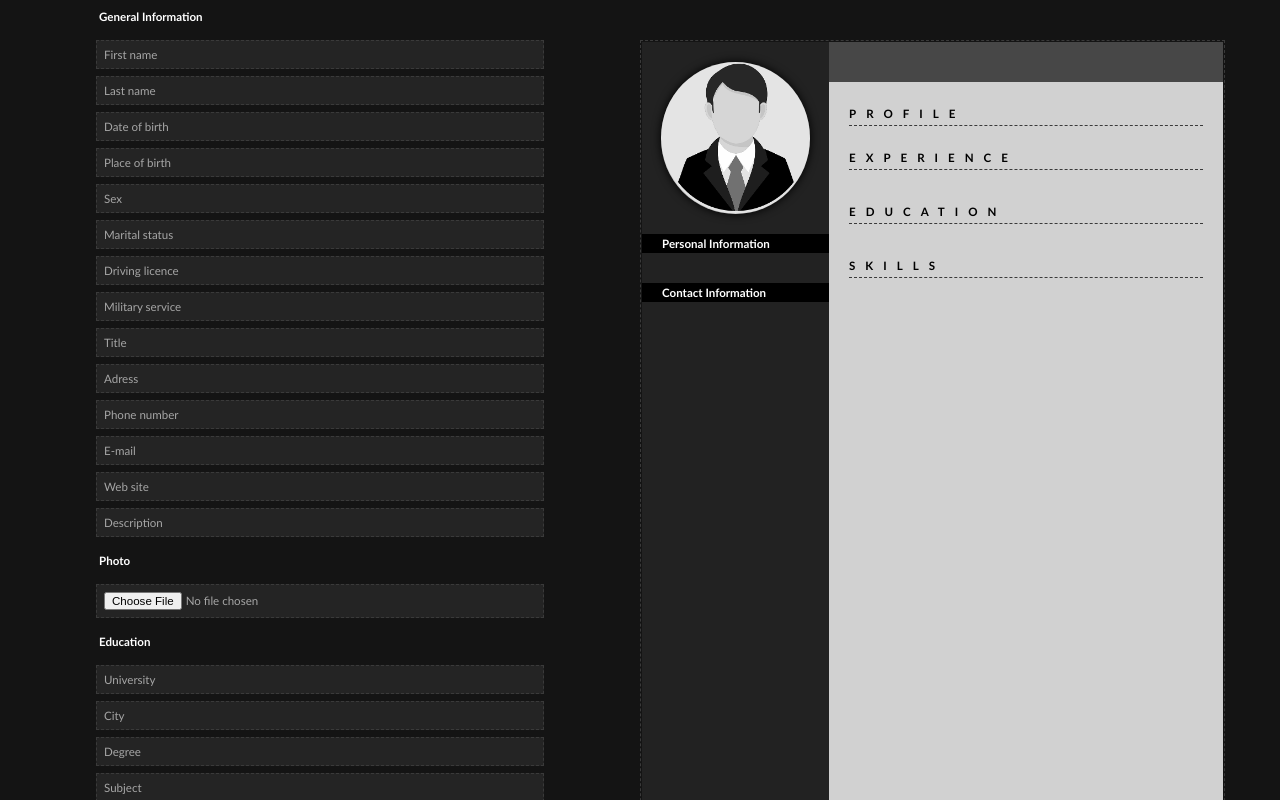
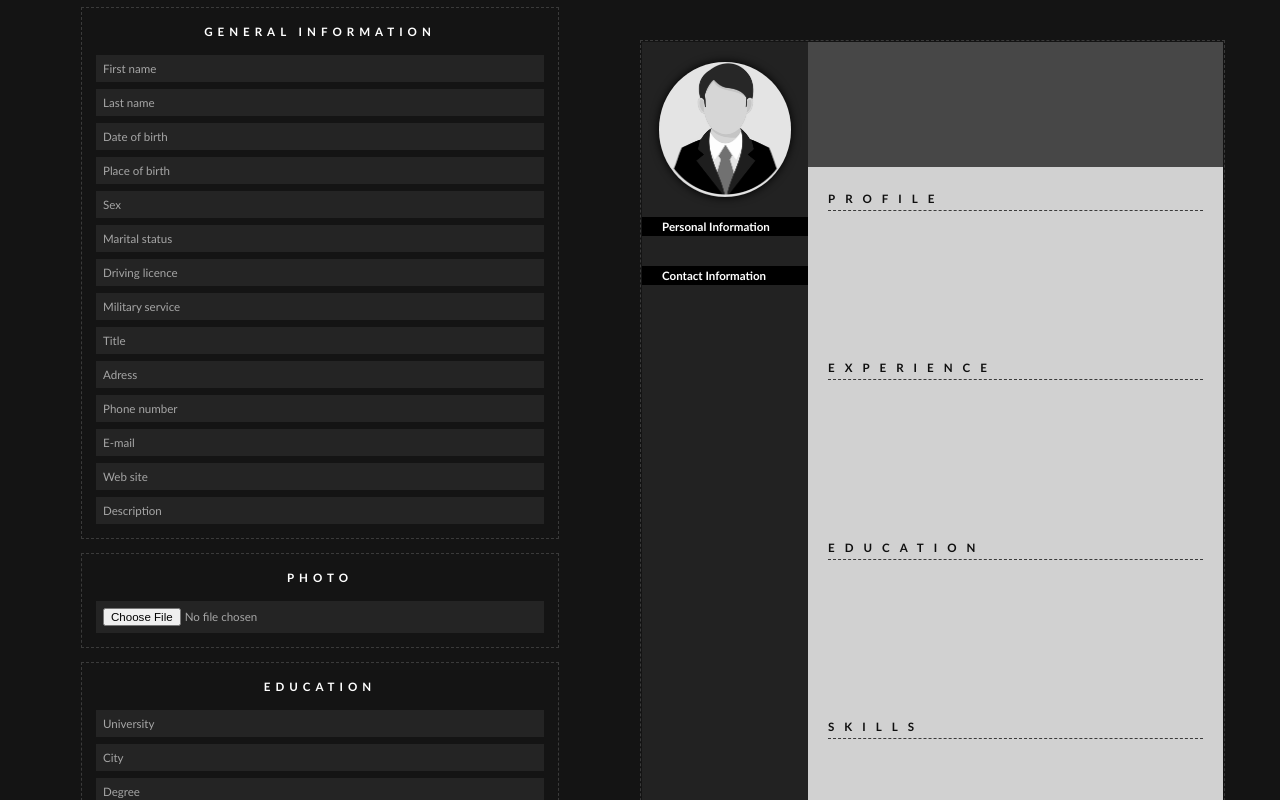
Before and after one commit to fatiharapoglu/cv-generator, a React (Create React App) app: page / in a window 1280 px wide. Shown: the top 800 px of the page. Built offline with nearby package versions, Linux system fonts and the light colour scheme.

Commit message:
preview first styling step done

```diff
--- a/src/components/c-photo.js
+++ b/src/components/c-photo.js
@@ -2,8 +2,8 @@ import React from "react";
 
 function Photo(props) {
     return (
-        <div>
-            <h1>Photo</h1>
+        <div className="flex-container">
+            <h1 className="form-photo">Photo</h1>
             <input type="file" onChange={props.handler} />
         </div>
     );
--- a/src/components/c-preview.js
+++ b/src/components/c-preview.js
@@ -126,45 +126,82 @@ const Preview = (props) => {
                         <div className="preview-experience">
                             <h1>EXPERIENCE</h1>
                             <div className="preview-experience-1">
+                                <div className="preview-experience-position">
+                                    {props.experience.position}
+                                </div>
+                                <div className="preview-experience-main">
                                     <div>
-                                    {props.experience.position}
+                                        {props.experience.company}
                                         {props.experience.expCity !== "" &&
-                                        ` (${props.experience.expCity})`}
+                                            ` / ${props.experience.expCity}`}
                                     </div>
                                     <div>
-                                    {props.experience.company}
                                         {props.experience.expFromDate}
-                                    {props.experience.expToDate}
+                                        {props.experience.expToDate !== "" &&
+                                            ` – ${props.experience.expToDate}`}
+                                    </div>
                                 </div>
                             </div>
                             {props.isExpPlusClicked && (
                                 <div className="preview-experience-2">
+                                    <div className="preview-experience-position">
                                         {props.experiencePlus.positionPlus}
+                                    </div>
+                                    <div className="preview-experience-main">
+                                        <div>
                                             {props.experiencePlus.companyPlus}
-                                    {props.experiencePlus.expCityPlus}
+                                            {props.experiencePlus.expCityPlus !== "" &&
+                                                ` / ${props.experiencePlus.expCityPlus}`}
+                                        </div>
+                                        <div>
                                             {props.experiencePlus.expFromDatePlus}
-                                    {props.experiencePlus.expToDatePlus}
+                                            {props.experiencePlus.expToDatePlus !== "" &&
+                                                ` – ${props.experiencePlus.expToDatePlus}`}
+                                        </div>
+                                    </div>
                                 </div>
                             )}
                         </div>
                         <div className="preview-education">
                             <h1>EDUCATION</h1>
                             <div className="preview-education-1">
+                                <div className="preview-education-position">
+                                    {props.education.subject}
+                                    {props.education.degree !== "" &&
+                                        ` / ${props.education.degree}`}
+                                </div>
+                                <div className="preview-education-main">
+                                    <div>
                                         {props.education.uni}
-                                {props.education.eduCity}
-                                {props.education.degree}
-                                {props.education.subject}
+                                        {props.education.eduCity !== "" &&
+                                            ` (${props.education.eduCity})`}
+                                    </div>
+                                    <div>
                                         {props.education.eduFromDate}
-                                {props.education.eduToDate}
+                                        {props.education.eduToDate !== "" &&
+                                            ` – ${props.education.eduToDate}`}
+                                    </div>
+                                </div>
                             </div>
                             {props.isEduPlusClicked && (
                                 <div className="preview-education-2">
+                                    <div className="preview-education-position">
+                                        {props.educationPlus.subjectPlus}
+                                        {props.educationPlus.degreePlus !== "" &&
+                                            ` / ${props.educationPlus.degreePlus}`}
+                                    </div>
+                                    <div className="preview-education-main">
+                                        <div>
                                             {props.educationPlus.uniPlus}
-                                    {props.educationPlus.eduCityPlus}
-                                    {props.educationPlus.degreePlus}
-                                    {props.educationPlus.subjectPlus}
+                                            {props.educationPlus.eduCityPlus !== "" &&
+                                                ` (${props.educationPlus.eduCityPlus})`}
+                                        </div>
+                                        <div>
                                             {props.educationPlus.eduFromDatePlus}
-                                    {props.educationPlus.eduToDatePlus}
+                                            {props.educationPlus.eduToDatePlus !== "" &&
+                                                ` – ${props.educationPlus.eduToDatePlus}`}
+                                        </div>
+                                    </div>
                                 </div>
                             )}
                         </div>
--- a/src/styles/style.css
+++ b/src/styles/style.css
@@ -91,16 +91,19 @@ body {
 }
 
 .right-preview {
-    flex: 2;
+    flex: 2.5;
     height: 100%;
     background-color: var(--preview-color-2);
-    padding: 10px;
 }
 
 .preview-photo {
     width: 80%;
     aspect-ratio: 1;
     margin-top: 20px;
+    align-self: center;
+}
+
+.form-photo {
     align-self: center;
 }
 
@@ -156,8 +159,12 @@ ol li {
 
 .preview-header {
     background-color: var(--preview-color-3);
-    margin: -10px;
     padding: 20px;
+    display: flex;
+    justify-content: center;
+    flex-direction: column;
+    align-items: center;
+    height: 15%;
 }
 
 .header-name {
@@ -172,15 +179,12 @@ ol li {
 
 .preview-description {
     text-align: justify;
-    font-size: 0.65rem;
     padding-top: 20px;
-    color: var(--preview-color-4);
 }
 
 .preview-main h1 {
     letter-spacing: 10px;
     padding: 5px 0;
-    color: var(--fourth);
     border-bottom: var(--border);
 }
 
@@ -205,7 +209,12 @@ ol li {
 }
 
 .preview-main {
-    padding: 30px 10px 10px 10px;
+    color: var(--preview-color-4);
+    padding: 20px 20px 0 20px;
+    display: flex;
+    flex-direction: column;
+    height: 70%;
+    justify-content: space-between;
 }
 
 .preview-education {
@@ -220,14 +229,30 @@ ol li {
     margin-top: 20px;
 }
 
+.preview-experience-main {
+    display: flex;
+    justify-content: space-between;
+}
+
+.preview-education-main {
+    display: flex;
+    justify-content: space-between;
+}
+
 .form input {
     background-color: var(--secondary);
     color: var(--third);
-    border: var(--border);
+    border: none;
     padding: 7px;
     margin: 7px;
     display: flex;
     width: clamp(300px, 35vw, 585px);
+    transition: all 0.5s ease-in-out;
+}
+
+.form input:hover {
+    letter-spacing: 2px;
+    font-weight: bold;
 }
 
 ::placeholder {
@@ -239,10 +264,16 @@ ol li {
     display: flex;
     flex-direction: column;
     align-items: center;
+    padding: 7px;
+    margin: 7px;
+    border: var(--border);
 }
 
 .form h1 {
     padding: 10px;
+    text-transform: uppercase;
+    letter-spacing: 5px;
+    text-align: center;
 }
 
 .footer {
```
Lines whose indentation alone changed are shown as unchanged.
